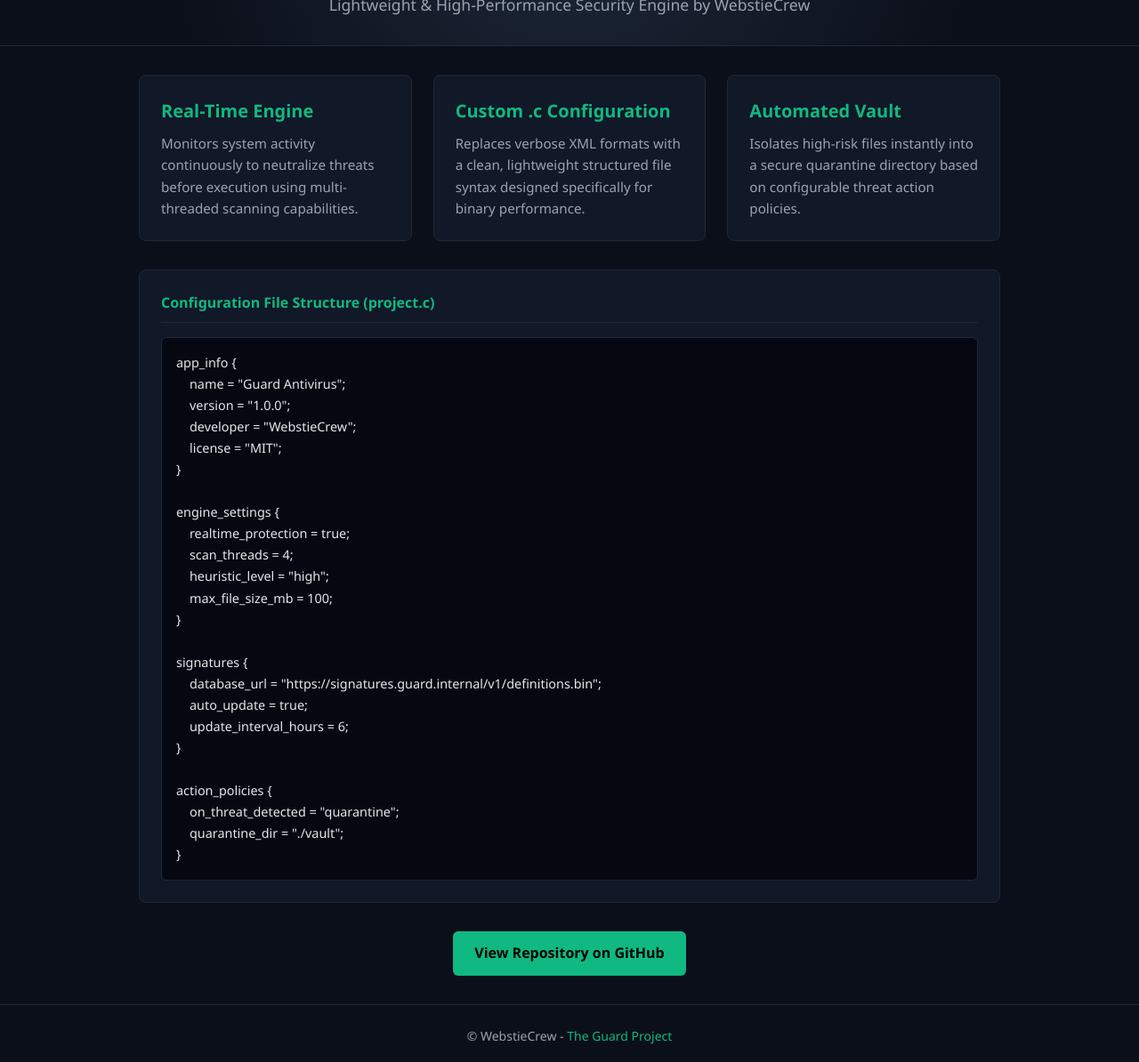
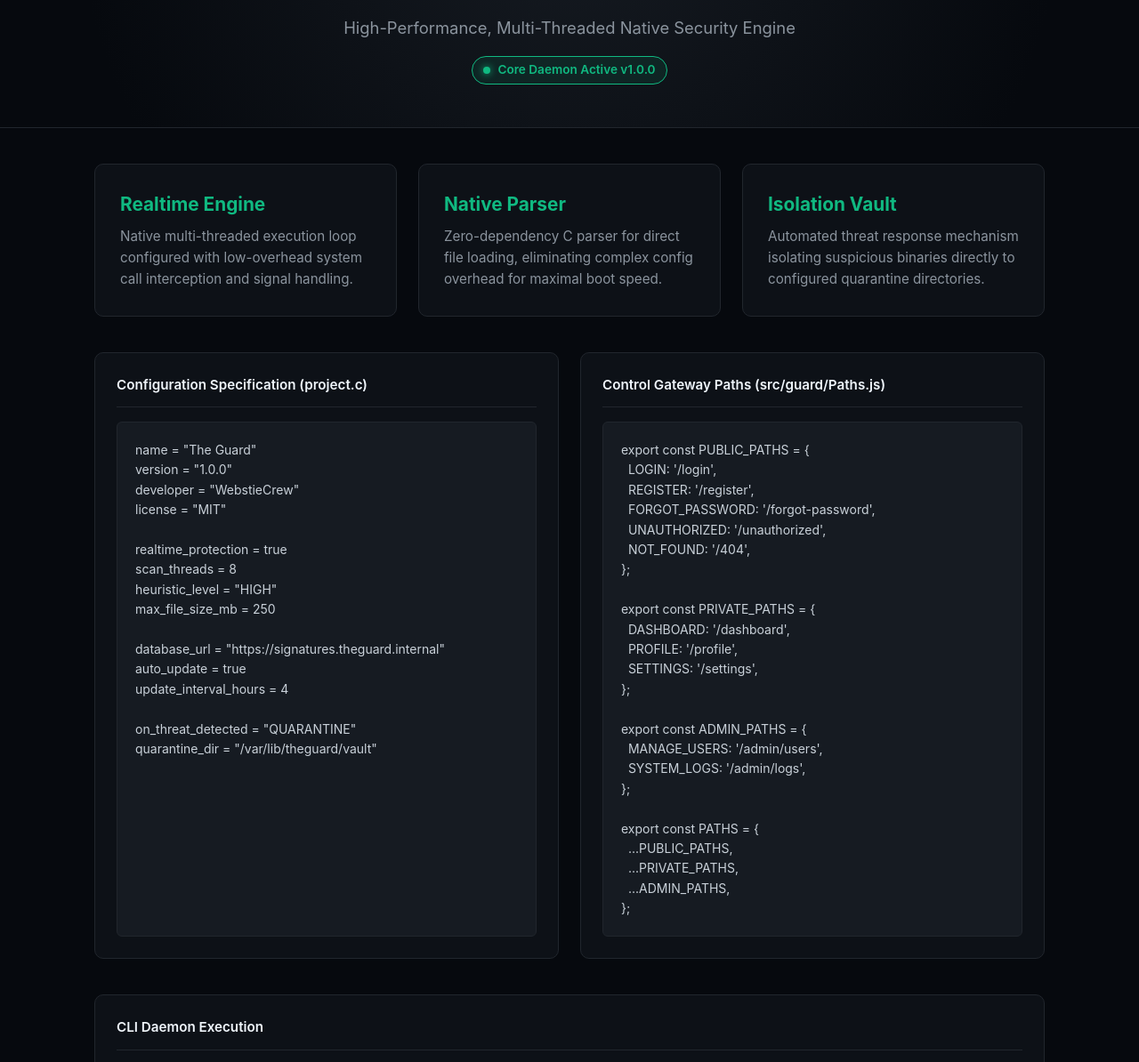
Before and after one commit to WebstieCrew/The-Guard, a plain HTML site: page index.html in a window 1280 px wide. Shown: the part 121-1315 px from the top of the page at 89% size. Drawn offline with Linux system fonts and the light colour scheme.

Commit message:
Refactor index.html for design improvements
Updated title and various CSS styles for improved layout and design. Enhanced header and footer styles, and modified content descriptions for clarity.

```diff
--- a/index.html
+++ b/index.html
@@ -3,24 +3,25 @@
 <head>
     <meta charset="UTF-8">
     <meta name="viewport" content="width=device-width, initial-scale=1.0">
-    <title>The Guard Antivirus - WebstieCrew</title>
+    <title>The Guard - High-Performance Security Engine</title>
     <style>
         :root {
-            --bg-color: #0b0f19;
-            --card-bg: #111827;
-            --border-color: #1f2937;
+            --bg-color: #06090e;
+            --card-bg: #0d1117;
+            --border-color: #21262d;
             --accent-color: #10b981;
-            --accent-glow: rgba(16, 185, 129, 0.2);
-            --text-color: #f3f4f6;
-            --text-muted: #9ca3af;
-            --code-bg: #050811;
+            --accent-glow: rgba(16, 185, 129, 0.15);
+            --text-color: #f0f6fc;
+            --text-muted: #8b949e;
+            --code-bg: #161b22;
+            --warning-color: #f59e0b;
         }
 
         * {
             box-sizing: border-box;
             margin: 0;
             padding: 0;
-            font-family: 'Segoe UI', Tahoma, Geneva, Verdana, sans-serif;
+            font-family: -apple-system, BlinkMacSystemFont, "Segoe UI", Roboto, Helvetica, Arial, sans-serif;
         }
 
         body {
@@ -34,67 +35,95 @@
 
         header {
             border-bottom: 1px solid var(--border-color);
-            padding: 2rem 1rem;
+            padding: 3rem 1rem;
             text-align: center;
-            background: radial-gradient(circle at top, #1e293b 0%, var(--bg-color) 70%);
+            background: radial-gradient(circle at top, #161b22 0%, var(--bg-color) 80%);
         }
 
         .logo-container {
             display: inline-flex;
             align-items: center;
-            gap: 12px;
-            margin-bottom: 0.5rem;
+            gap: 14px;
+            margin-bottom: 0.75rem;
         }
 
         .shield-icon {
-            width: 32px;
-            height: 32px;
+            width: 40px;
+            height: 40px;
             fill: var(--accent-color);
+            filter: drop-shadow(0 0 8px var(--accent-glow));
         }
 
         header h1 {
-            font-size: 2.5rem;
-            font-weight: 700;
-            letter-spacing: -0.025em;
+            font-size: 2.75rem;
+            font-weight: 800;
+            letter-spacing: -0.03em;
         }
 
         header p {
             color: var(--text-muted);
-            font-size: 1.1rem;
-            margin-top: 0.5rem;
+            font-size: 1.15rem;
+            max-width: 600px;
+            margin: 0.5rem auto 0;
+        }
+
+        .status-badge {
+            display: inline-flex;
+            align-items: center;
+            gap: 8px;
+            background: rgba(16, 185, 129, 0.1);
+            border: 1px solid var(--accent-color);
+            color: var(--accent-color);
+            padding: 0.25rem 0.75rem;
+            border-radius: 9999px;
+            font-size: 0.85rem;
+            font-weight: 600;
+            margin-top: 1rem;
+        }
+
+        .status-dot {
+            width: 8px;
+            height: 8px;
+            background-color: var(--accent-color);
+            border-radius: 50%;
+            box-shadow: 0 0 8px var(--accent-color);
         }
 
         main {
-            max-width: 1000px;
+            max-width: 1100px;
             width: 100%;
             margin: 0 auto;
-            padding: 2rem 1rem;
+            padding: 2.5rem 1rem;
             flex: 1;
         }
 
         .grid {
             display: grid;
-            grid-template-columns: repeat(auto-fit, minmax(300px, 1fr));
+            grid-template-columns: repeat(auto-fit, minmax(320px, 1fr));
             gap: 1.5rem;
-            margin-bottom: 2rem;
+            margin-bottom: 2.5rem;
         }
 
         .card {
             background-color: var(--card-bg);
             border: 1px solid var(--border-color);
-            border-radius: 8px;
-            padding: 1.5rem;
-            transition: border-color 0.2s ease;
+            border-radius: 10px;
+            padding: 1.75rem;
+            transition: all 0.2s ease;
         }
 
         .card:hover {
             border-color: var(--accent-color);
+            transform: translateY(-2px);
         }
 
         .card h3 {
             color: var(--accent-color);
             margin-bottom: 0.5rem;
-            font-size: 1.25rem;
+            font-size: 1.3rem;
+            display: flex;
+            align-items: center;
+            gap: 10px;
         }
 
         .card p {
@@ -102,12 +131,26 @@
             font-size: 0.95rem;
         }
 
+        .section-grid {
+            display: grid;
+            grid-template-columns: 1fr 1fr;
+            gap: 1.5rem;
+            margin-bottom: 2.5rem;
+        }
+
+        @media (max-width: 850px) {
+            .section-grid {
+                grid-template-columns: 1fr;
+            }
+        }
+
         .code-section {
             background-color: var(--card-bg);
             border: 1px solid var(--border-color);
-            border-radius: 8px;
+            border-radius: 10px;
             padding: 1.5rem;
-            margin-bottom: 2rem;
+            display: flex;
+            flex-direction: column;
         }
 
         .code-header {
@@ -116,47 +159,69 @@
             align-items: center;
             margin-bottom: 1rem;
             border-bottom: 1px solid var(--border-color);
-            padding-bottom: 0.5rem;
+            padding-bottom: 0.75rem;
         }
 
         .code-title {
             font-weight: 600;
-            color: var(--accent-color);
+            color: var(--text-color);
+            font-size: 0.95rem;
+            display: flex;
+            align-items: center;
+            gap: 8px;
         }
 
         pre {
             background-color: var(--code-bg);
             border: 1px solid var(--border-color);
             border-radius: 6px;
-            padding: 1rem;
+            padding: 1.25rem;
             overflow-x: auto;
-            font-family: 'Consolas', 'Courier New', Courier, monospace;
-            font-size: 0.9rem;
-            color: #e5e7eb;
+            font-family: 'ui-monospace', 'SFMono-Regular', 'SF Mono', Consolas, monospace;
+            font-size: 0.875rem;
+            color: #c9d1d9;
+            flex: 1;
+        }
+
+        .cta-container {
+            text-align: center;
+            margin-top: 3rem;
+            padding: 3rem;
+            background-color: var(--card-bg);
+            border: 1px solid var(--border-color);
+            border-radius: 12px;
+        }
+
+        .cta-container h2 {
+            margin-bottom: 1rem;
+            font-size: 1.8rem;
         }
 
         .btn-github {
-            display: inline-block;
+            display: inline-flex;
+            align-items: center;
+            gap: 10px;
             background-color: var(--accent-color);
             color: #000;
-            font-weight: 600;
-            padding: 0.75rem 1.5rem;
-            border-radius: 6px;
+            font-weight: 700;
+            padding: 0.85rem 2rem;
+            border-radius: 8px;
             text-decoration: none;
-            transition: background-color 0.2s ease;
-            text-align: center;
+            transition: all 0.2s ease;
         }
 
         .btn-github:hover {
             background-color: #34d399;
+            box-shadow: 0 0 15px var(--accent-glow);
         }
 
         footer {
             border-top: 1px solid var(--border-color);
-            padding: 1.5rem;
+            padding: 2rem;
             text-align: center;
             color: var(--text-muted);
             font-size: 0.875rem;
+            background-color: var(--card-bg);
         }
 
         footer a {
@@ -174,57 +239,103 @@
             </svg>
             <h1>The Guard</h1>
         </div>
-        <p>Lightweight & High-Performance Security Engine by WebstieCrew</p>
+        <p>High-Performance, Multi-Threaded Native Security Engine</p>
+        <div class="status-badge">
+            <span class="status-dot"></span> Core Daemon Active v1.0.0
+        </div>
     </header>
 
     <main>
         <div class="grid">
             <div class="card">
-                <h3>Real-Time Engine</h3>
-                <p>Monitors system activity continuously to neutralize threats before execution using multi-threaded scanning capabilities.</p>
+                <h3>Realtime Engine</h3>
+                <p>Native multi-threaded execution loop configured with low-overhead system call interception and signal handling.</p>
             </div>
             <div class="card">
-                <h3>Custom .c Configuration</h3>
-                <p>Replaces verbose XML formats with a clean, lightweight structured file syntax designed specifically for binary performance.</p>
+                <h3>Native Parser</h3>
+                <p>Zero-dependency C parser for direct file loading, eliminating complex config overhead for maximal boot speed.</p>
             </div>
             <div class="card">
-                <h3>Automated Vault</h3>
-                <p>Isolates high-risk files instantly into a secure quarantine directory based on configurable threat action policies.</p>
+                <h3>Isolation Vault</h3>
+                <p>Automated threat response mechanism isolating suspicious binaries directly to configured quarantine directories.</p>
+            </div>
+        </div>
+
+        <div class="section-grid">
+            <div class="code-section">
+                <div class="code-header">
+                    <span class="code-title">Configuration Specification (project.c)</span>
+                </div>
+                <pre><code>name = "The Guard"
+version = "1.0.0"
+developer = "WebstieCrew"
+license = "MIT"
+
+realtime_protection = true
+scan_threads = 8
+heuristic_level = "HIGH"
+max_file_size_mb = 250
+
+database_url = "https://signatures.theguard.internal"
+auto_update = true
+update_interval_hours = 4
+
+on_threat_detected = "QUARANTINE"
+quarantine_dir = "/var/lib/theguard/vault"</code></pre>
+            </div>
+
+            <div class="code-section">
+                <div class="code-header">
+                    <span class="code-title">Control Gateway Paths (src/guard/Paths.js)</span>
+                </div>
+                <pre><code>export const PUBLIC_PATHS = {
+  LOGIN: '/login',
+  REGISTER: '/register',
+  FORGOT_PASSWORD: '/forgot-password',
+  UNAUTHORIZED: '/unauthorized',
+  NOT_FOUND: '/404',
+};
+
+export const PRIVATE_PATHS = {
+  DASHBOARD: '/dashboard',
+  PROFILE: '/profile',
+  SETTINGS: '/settings',
+};
+
+export const ADMIN_PATHS = {
+  MANAGE_USERS: '/admin/users',
+  SYSTEM_LOGS: '/admin/logs',
+};
+
+export const PATHS = {
+  ...PUBLIC_PATHS,
+  ...PRIVATE_PATHS,
+  ...ADMIN_PATHS,
+};</code></pre>
             </div>
         </div>
 
         <div class="code-section">
             <div class="code-header">
-                <span class="code-title">Configuration File Structure (project.c)</span>
+                <span class="code-title">CLI Daemon Execution</span>
             </div>
-            <pre><code>app_info {
-    name = "Guard Antivirus";
-    version = "1.0.0";
-    developer = "WebstieCrew";
-    license = "MIT";
-}
+            <pre><code># Build and run system daemon with custom configuration
+$ gcc -O3 src/main.c src/guard/config.c -o system-guard
+$ ./system-guard --config project.c --verbose
 
-engine_settings {
-    realtime_protection = true;
-    scan_threads = 4;
-    heuristic_level = "high";
-    max_file_size_mb = 100;
-}
-
-signatures {
-    database_url = "https://signatures.guard.internal/v1/definitions.bin";
-    auto_update = true;
-    update_interval_hours = 6;
-}
-
-action_policies {
-    on_threat_detected = "quarantine";
-    quarantine_dir = "./vault";
-}</code></pre>
+[INFO] The Guard Engine Control Panel (v1.0.0)
+[INFO] Realtime Guard : ENABLED (8 Cores)
+[INFO] Isolation Vault: /var/lib/theguard/vault
+[INFO] Engine running. Press Ctrl+C to terminate.</code></pre>
         </div>
 
-        <div style="text-align: center; margin-top: 1rem;">
-            <a href="https://github.com/WebstieCrew/The-Guard" target="_blank" class="btn-github">View Repository on GitHub</a>
+        <div class="cta-container">
+            <h2>Open Source Core Security</h2>
+            <p style="color: var(--text-muted); margin-bottom: 1.5rem;">Inspect the source code, contribute modules, or integrate The Guard into your infrastructure.</p>
+            <a href="https://github.com/WebstieCrew/The-Guard" target="_blank" class="btn-github">
+                <svg width="20" height="20" fill="currentColor" viewBox="0 0 24 24"><path d="M12 0C5.37 0 0 5.37 0 12c0 5.31 3.435 9.795 8.205 11.385.6.105.825-.255.825-.57 0-.285-.015-1.23-.015-2.235-3.015.555-3.795-.735-4.035-1.41-.135-.345-.72-1.41-1.23-1.695-.42-.225-1.02-.78-.015-.795.945-.015 1.62.87 1.845 1.23 1.08 1.815 2.805 1.305 3.495.99.105-.78.42-1.305.765-1.605-2.67-.3-5.46-1.335-5.46-5.925 0-1.305.465-2.385 1.23-3.225-.12-.3-.54-1.53.12-3.18 0 0 1.005-.315 3.3 1.23.96-.27 1.98-.405 3-.405s2.04.135 3 .405c2.295-1.56 3.3-1.23 3.3-1.23.66 1.65.24 2.88.12 3.18.765.84 1.23 1.905 1.23 3.225 0 4.605-2.805 5.625-5.475 5.925.435.375.81 1.095.81 2.22 0 1.605-.015 2.895-.015 3.3 0 .315.225.69.825.57A12.02 12.02 0 0024 12c0-6.63-5.37-12-12-12z"/></svg>
+                View Repository on GitHub
+            </a>
         </div>
     </main>
 
```
